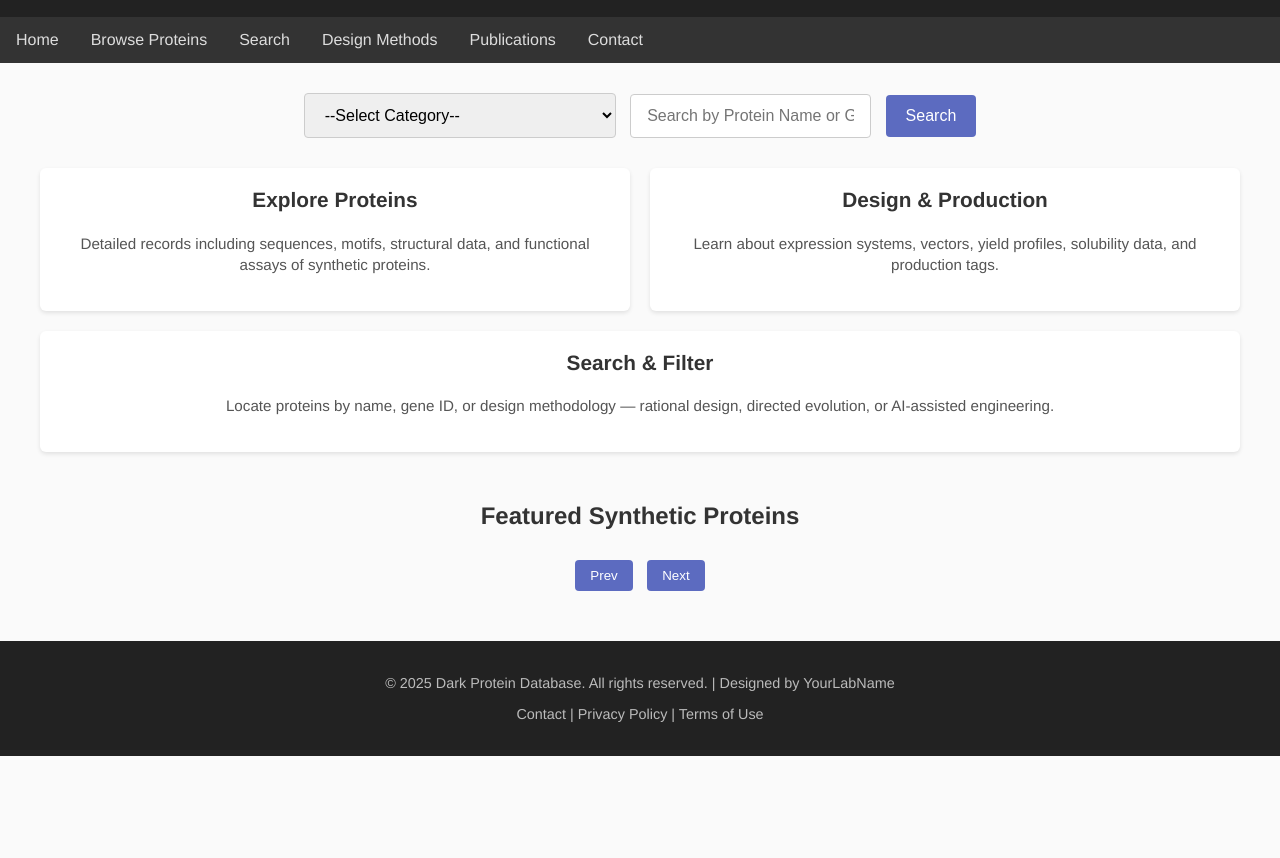
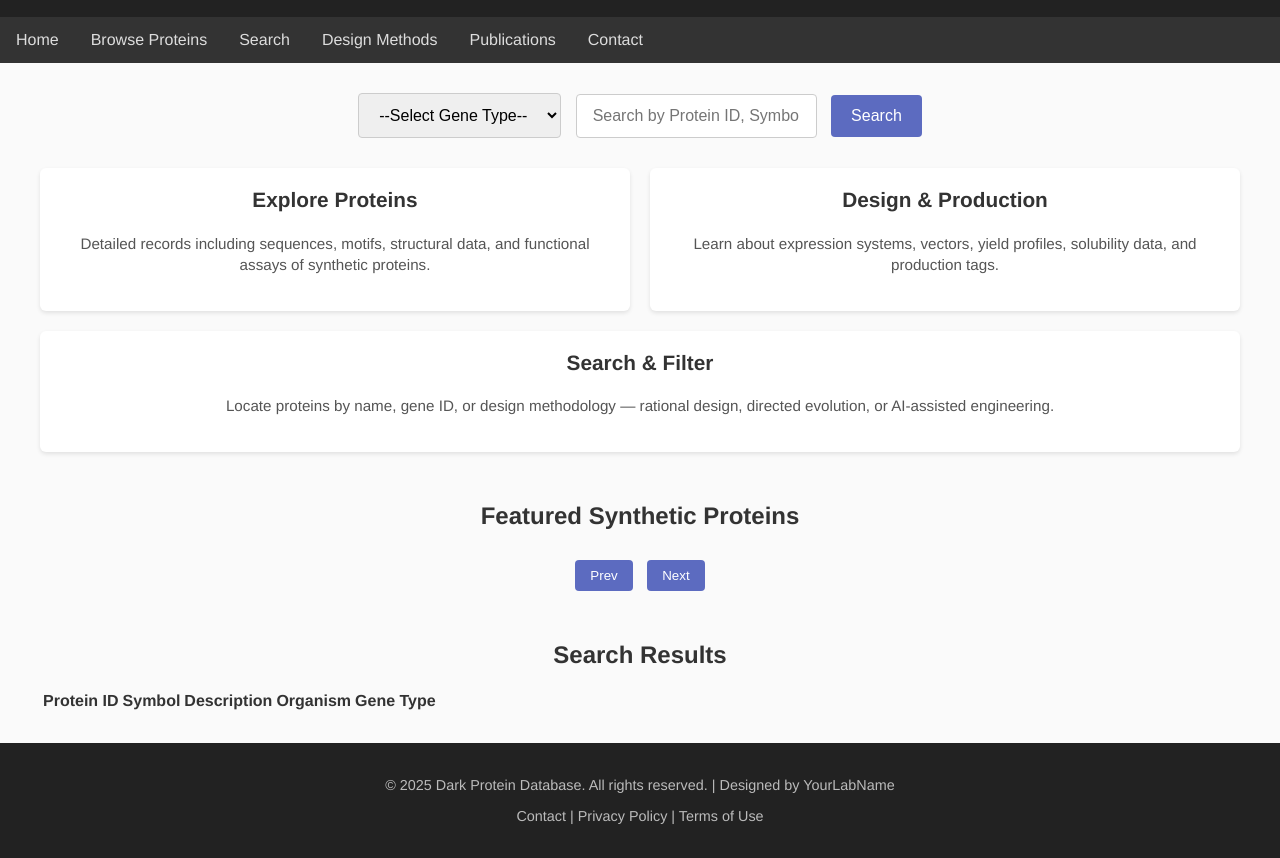
Before and after one commit to SARANG15SBT/discard, a plain HTML site: page index.html in a window 1280 px wide. Shown: the part 94-952 px from the top of the page. Before the commit the page ends 850 px from the top, so only its background shows below. Drawn offline with Linux system fonts and the light colour scheme; no server answers.

Commit message:
index.html

```diff
--- a/index.html
+++ b/index.html
@@ -24,25 +24,19 @@
 
 <div class="container">
 
+  <!-- 🔎 Search Bar -->
   <div class="search-bar">
     <select id="categorySelect">
-      <option value="">--Select Category--</option>
-      <optgroup label="Category I: Non-expressing">
-        <option value="antisense_dna">Antisense DNA</option>
-        <option value="reverse_coding_dna">Reverse coding DNA</option>
-        <option value="repetitive_sequences">Repetitive sequences</option>
-      </optgroup>
-      <optgroup label="Category II: RNA expressing">
-        <option value="trna_sequences">tRNA sequences</option>
-        <option value="lncRNA_sequences">Long non-coding RNA sequences</option>
-        <option value="rrna_sequences">Ribosomal RNA</option>
-        <option value="introns">Introns</option>
-      </optgroup>
+      <option value="">--Select Gene Type--</option>
+      <option value="antisense">Antisense</option>
+      <option value="reverse">Reverse</option>
+      <option value="intergenic">Intergenic</option>
     </select>
-    <input type="text" id="searchInput" placeholder="Search by Protein Name or Gene ID…">
+    <input type="text" id="searchInput" placeholder="Search by Protein ID, Symbol, or Organism…">
     <button onclick="performSearch()">Search</button>
   </div>
 
+  <!-- ℹ️ Info Section -->
   <div class="info-section">
     <div class="info-box">
       <h3>Explore Proteins</h3>
@@ -58,6 +52,7 @@
     </div>
   </div>
 
+  <!-- ⭐ Featured Section -->
   <div class="featured-section">
     <h2 style="text-align:center; margin-bottom:20px;">Featured Synthetic Proteins</h2>
     <div class="carousel-container">
@@ -67,6 +62,23 @@
         <button class="carousel-btn" onclick="nextSlide()">Next</button>
       </div>
     </div>
+  </div>
+
+  <!-- 📊 Search Results Table -->
+  <div id="resultsSection">
+    <h2 style="text-align:center; margin-top:30px;">Search Results</h2>
+    <table id="resultsTable">
+      <thead>
+        <tr>
+          <th>Protein ID</th>
+          <th>Symbol</th>
+          <th>Description</th>
+          <th>Organism</th>
+          <th>Gene Type</th>
+        </tr>
+      </thead>
+      <tbody></tbody>
+    </table>
   </div>
 
 </div>
```
